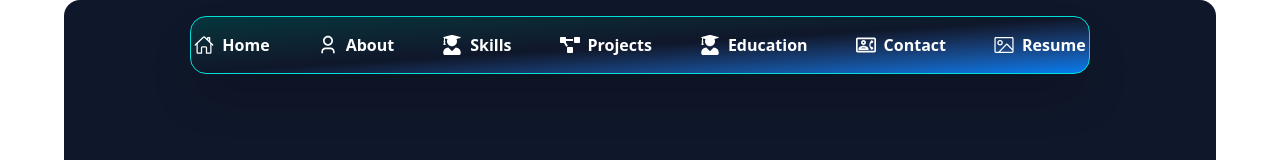
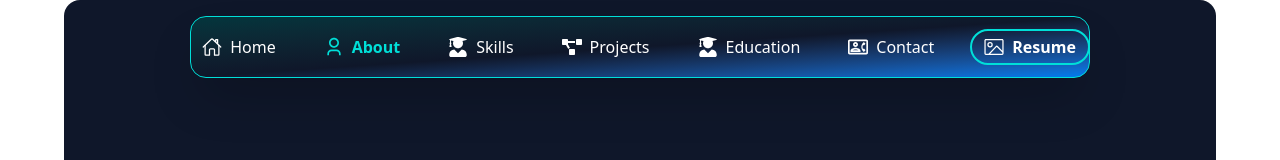
Before and after one commit to rifatalam240/My-Portfolio-website, a React (Vite) app: page / in a window 1280 px wide. Shown: the top 160 px of the page. Built offline with nearby package versions, Linux system fonts and the light colour scheme.

Commit message:
Refactor Contact, Footer, Hero, MyProjects, and Navbar components; enhance functionality and update links

```diff
--- a/src/components/Footer.jsx
+++ b/src/components/Footer.jsx
@@ -10,14 +10,17 @@ const Footer = () => {
         </p>
         <div className="flex gap-6 mt-3 md:mt-0">
           <a
-            href="mailto:your.email@example.com"
+            // href="mailto:rifatalam240@gmail.com"
+            href="https://mail.google.com/mail/?view=cm&fs=1&to=rifat@gmail.com&su=Hello&body=I want to contact you
+  "
             className="flex items-center gap-2 text-[#00DFD8] hover:text-white transition-colors duration-200 font-semibold"
           >
             <FaEnvelope className="text-[#EA4335] text-lg" />
             Email
           </a>
+
           <a
-            href="https://github.com/yourusername"
+            href="https://github.com/rifatalam240"
             target="_blank"
             rel="noopener noreferrer"
             className="flex items-center gap-2 text-[#00DFD8] hover:text-white transition-colors duration-200 font-semibold"
@@ -26,7 +29,7 @@ const Footer = () => {
             GitHub
           </a>
           <a
-            href="https://wa.me/8801234567890"
+            href="https://wa.me/8801819524477"
             target="_blank"
             rel="noopener noreferrer"
             className="flex items-center gap-2 text-[#00DFD8] hover:text-white transition-colors duration-200 font-semibold"
--- a/src/components/Hero.jsx
+++ b/src/components/Hero.jsx
@@ -3,7 +3,10 @@ import { FaLinkedin, FaFacebook, FaTwitter } from "react-icons/fa";
 
 const Hero = () => {
   return (
-    <div className="bg-[#0F172A] lg:h-[90vh] md:h-[90vh] px-4 md:px-16 flex flex-col md:flex-row sm:py-6 md:py-20 justify-center items-center rounded-2xl pb-6">
+    <div
+      id="home"
+      className="bg-[#0F172A] lg:h-[90vh] md:h-[90vh]  px-4 md:px-16 flex flex-col md:flex-row sm:py-6 md:py-20 justify-center items-center rounded-2xl pb-6"
+    >
       <div className="md:w-1/2 space-y-4 pt-24 md:pt-0 md:pb-40 lg:pb-0 flex flex-col justify-center">
         <p className="lg:text-5xl md:text-4xl text-3xl lg:pt-24 font-extrabold text-transparent bg-clip-text bg-gradient-to-r from-[#00DFD8] to-[#007CF0]">
           Hey, I'm Muhammad Rifat
@@ -29,7 +32,7 @@ const Hero = () => {
               <FaLinkedin className="text-[#0A66C2] text-2xl" />
             </a>
             <a
-              href="https://facebook.com/"
+              href="https://www.facebook.com/muhammad.rifat.594290"
               target="_blank"
               rel="noopener noreferrer"
               className="rounded-full border-2 border-[#00DFD8] bg-[#0F172A] p-3 shadow-lg transition hover:scale-110"
@@ -38,7 +41,7 @@ const Hero = () => {
               <FaFacebook className="text-[#1877F3] text-2xl" />
             </a>
             <a
-              href="https://twitter.com/"
+              href="https://x.com/JaberChowdhur14https://www.linkedin.com/in/md-jaber-hossain-chowdhury-543335252/"
               target="_blank"
               rel="noopener noreferrer"
               className="rounded-full border-2 border-[#00DFD8] bg-[#0F172A] p-3 shadow-lg transition hover:scale-110"
--- a/src/components/MyProjects.jsx
+++ b/src/components/MyProjects.jsx
@@ -7,15 +7,16 @@ const projects = [
     id: 1,
     name: "Portfolio Website",
     images: [
-      "https://i.postimg.cc/3x3QzSGq/portfolio.png",
-      "https://i.postimg.cc/8c6y8k7F/ecommerce.png",
-      "https://i.postimg.cc/3wL8w1Zy/taskmanager.png",
+      "https://i.postimg.cc/pVmMWG0K/Screenshot-2025-06-30-004716.png",
+      "https://i.postimg.cc/5N8GyZ8Q/Screenshot-2025-06-30-004939.png",
+      "https://i.postimg.cc/3NXBrQzK/Screenshot-2025-06-30-005237.png",
     ],
-    stack: ["React", "TailwindCSS", "Vite"],
+    stack: ["React", "TailwindCSS", "Node.js", "MongoDB", "Express.js"],
     description:
       "A personal portfolio website to showcase my skills, projects, and experience as a frontend developer.",
-    live: "https://your-portfolio-live-link.com",
-    github: "https://github.com/yourusername/portfolio-client",
+    live: "https://peppy-mousse-674e6f.netlify.app/",
+    github:
+      "https://github.com/Programming-Hero-Web-Course4/b11a11-server-side-rifatalam240.git",
     challenges:
       "Designing a unique layout, optimizing for performance, and ensuring mobile responsiveness.",
     improvements:
@@ -25,17 +26,17 @@ const projects = [
     id: 2,
     name: "E-commerce Store",
     images: [
-      "https://i.postimg.cc/8c6y8k7F/ecommerce.png",
-      "https://i.postimg.cc/3x3QzSGq/portfolio.png",
-      "https://i.postimg.cc/3wL8w1Zy/taskmanager.png",
+      "https://i.postimg.cc/9FTnNvMF/Screenshot-2025-06-30-011924.png",
+      "https://i.postimg.cc/3xx2DvP5/Screenshot-2025-06-30-012032.png",
+      "https://i.postimg.cc/cJ8gQMhj/Screenshot-2025-06-30-011815.png",
     ],
-    stack: ["React", "Redux", "Firebase"],
+    stack: ["React","TailwindCSS","Daisi-Ui"],
     description:
-      "A modern e-commerce platform with product search, cart, and authentication features.",
-    live: "https://your-ecommerce-live-link.com",
-    github: "https://github.com/yourusername/ecommerce-client",
+      "A modern e-commerce platform with product search, cart",
+    live: "https://rainbow-cheesecake-dd61a9.netlify.app/",
+    github: "https://github.com/programming-hero-web-course1/b11a8-router-booking-rifatalam240.git",
     challenges:
-      "Implementing secure authentication, managing global state, and handling real-time data.",
+        "Designing a unique layout, optimizing for performance, and ensuring mobile responsiveness.",
     improvements:
       "Add payment gateway integration, improve product filtering, and enhance UI animations.",
   },
@@ -43,15 +44,15 @@ const projects = [
     id: 3,
     name: "Task Manager App",
     images: [
-      "https://i.postimg.cc/3wL8w1Zy/taskmanager.png",
-      "https://i.postimg.cc/8c6y8k7F/ecommerce.png",
-      "https://i.postimg.cc/3x3QzSGq/portfolio.png",
+      "https://i.postimg.cc/bvFDnV11/Screenshot-2025-06-30-010413.png",
+      "https://i.postimg.cc/BnmXW7YR/Screenshot-2025-06-30-010845.png",
+      "https://i.postimg.cc/k4KJ5TsJ/Screenshot-2025-06-30-011053.png",
     ],
     stack: ["React", "Node.js", "MongoDB", "Express.js"],
     description:
       "A full-stack task management app to organize daily activities with user authentication.",
-    live: "https://your-taskmanager-live-link.com",
-    github: "https://github.com/yourusername/taskmanager-client",
+    live: "https://gorgeous-bavarois-4b9fb4.netlify.app/",
+    github: "https://github.com/rifatalam240/GreenBond-.git",
     challenges:
       "Building REST APIs, managing authentication, and deploying the app.",
     improvements:
--- a/src/components/navbar/Navbar.jsx
+++ b/src/components/navbar/Navbar.jsx
@@ -1,5 +1,4 @@
-import React from "react";
-import { Link } from "react-router";
+import React, { useState, useEffect } from "react";
 import { IoHomeOutline } from "react-icons/io5";
 import { MdOutlineContactPhone } from "react-icons/md";
 import { GoFileMedia } from "react-icons/go";
@@ -7,58 +6,104 @@ import { FaUserGraduate, FaProjectDiagram } from "react-icons/fa";
 import { RiUser3Line } from "react-icons/ri";
 
 const navLinks = [
-  { to: "/", label: "Home", icon: <IoHomeOutline className="text-xl" /> },
-  { to: "#about", label: "About", icon: <RiUser3Line className="text-xl" /> },
-  {
-    to: "#skills",
-    label: "Skills",
-    icon: <FaUserGraduate className="text-xl" />,
-  },
-  {
-    to: "#projects",
-    label: "Projects",
-    icon: <FaProjectDiagram className="text-xl" />,
-  },
-  {
-    to: "#education",
-    label: "Education",
-    icon: <FaUserGraduate className="text-xl" />,
-  },
-  {
-    to: "#contact",
-    label: "Contact",
-    icon: <MdOutlineContactPhone className="text-xl" />,
-  },
-  { to: "#resume", label: "Resume", icon: <GoFileMedia className="text-xl" /> },
+  { to: "home", label: "Home", icon: <IoHomeOutline className="text-xl" /> },
+  { to: "about", label: "About", icon: <RiUser3Line className="text-xl" /> },
+  { to: "skills", label: "Skills", icon: <FaUserGraduate className="text-xl" /> },
+  { to: "projects", label: "Projects", icon: <FaProjectDiagram className="text-xl" /> },
+  { to: "education", label: "Education", icon: <FaUserGraduate className="text-xl" /> },
+  { to: "contact", label: "Contact", icon: <MdOutlineContactPhone className="text-xl" /> },
 ];
 
 const Navbar = () => {
+  const [active, setActive] = useState("home");
+
+  // Smooth scroll to section
+  const handleScroll = (id) => {
+    setActive(id);
+    const el = document.getElementById(id);
+    if (el) {
+      el.scrollIntoView({ behavior: "smooth", block: "start" });
+    }
+  };
+
+  // Update active nav on scroll
+  useEffect(() => {
+    const handleScrollActive = () => {
+      const offsets = navLinks.map((link) => {
+        const el = document.getElementById(link.to);
+        if (!el) return { id: link.to, offset: 0 };
+        return { id: link.to, offset: el.getBoundingClientRect().top };
+      });
+      const current = offsets.find(
+        (o) => o.offset > 0 && o.offset < window.innerHeight / 2
+      );
+      if (current) setActive(current.id);
+      else if (window.scrollY < 100) setActive("home");
+    };
+    window.addEventListener("scroll", handleScrollActive);
+    return () => window.removeEventListener("scroll", handleScrollActive);
+  }, []);
+
   return (
     <nav className="fixed shadow-2xl border border-[#00DFD8] top-4 left-1/2 transform -translate-x-1/2 z-50 px-0 bg-gradient-to-br from-[#03363D] via-[#0F172A] to-[#007CF0] text-white w-[98vw] max-w-[98vw] md:max-w-[900px] rounded-2xl flex items-center justify-center md:px-4 md:py-4 lg:py-2  overflow-x-auto">
       {/* Mobile Nav */}
       <div className="md:hidden flex justify-center items-center gap-x-1 py-3 w-full overflow-x-auto">
-        {navLinks.map((link, idx) => (
-          <a
+        {navLinks.map((link) => (
+          <button
             key={link.label}
-            href={link.to}
-            className="flex flex-col items-center px-2 py-1 rounded-full hover:bg-[#00DFD8] transition text-xs font-semibold whitespace-nowrap"
+            onClick={() => handleScroll(link.to)}
+            className={`flex flex-col items-center px-2 py-1 rounded-full transition text-xs font-semibold whitespace-nowrap ${
+              active === link.to
+                ? "text-[#00DFD8]"
+                : "hover:bg-[#00DFD8] hover:text-[#0F172A]"
+            }`}
+            style={{
+              background: "transparent",
+              fontWeight: active === link.to ? "bold" : "normal",
+            }}
           >
             {link.icon}
             <span className="mt-1">{link.label}</span>
-          </a>
+          </button>
         ))}
+        {/* Resume Download */}
+        <a
+          href="/resume.pdf"
+          download
+          className="flex flex-col items-center px-2 py-1 rounded-full hover:bg-[#00DFD8] transition text-xs font-semibold whitespace-nowrap"
+        >
+          <GoFileMedia className="text-xl" />
+          <span className="mt-1">Resume</span>
+        </a>
       </div>
       {/* Desktop Nav */}
-      <div className="hidden md:flex justify-center items-center gap-x-6 lg:gap-x-12 py-2 w-full">
+      <div className="hidden md:flex justify-center items-center gap-x-0 lg:gap-x-6 py-1 w-full">
         {navLinks.map((link) => (
-          <Link
+          <button
             key={link.label}
-            className="flex items-center gap-2 hover:text-[#00DFD8] transition-colors font-semibold whitespace-nowrap"
-            to={link.to}
+            onClick={() => handleScroll(link.to)}
+            className={`flex items-center gap-2 transition-colors font-semibold whitespace-nowrap px-3 py-1 rounded-full ${
+              active === link.to
+                ? "text-[#00DFD8]"
+                : "hover:text-[#00DFD8]"
+            }`}
+            style={{
+              background: "transparent",
+              fontWeight: active === link.to ? "bold" : "normal",
+              border: "none",
+            }}
           >
             {link.icon} {link.label}
-          </Link>
+          </button>
         ))}
+        {/* Resume Download */}
+        <a
+          href="/resume.pdf"
+          download
+          className="flex items-center gap-2 px-3 py-1 rounded-full hover:bg-[#00DFD8] hover:text-[#0F172A] transition-colors font-semibold whitespace-nowrap border-2 border-[#00DFD8]"
+        >
+          <GoFileMedia className="text-xl" /> Resume
+        </a>
       </div>
     </nav>
   );
```
Also changed, not shown: src/components/Contact.jsx (+155 -11 lines).
